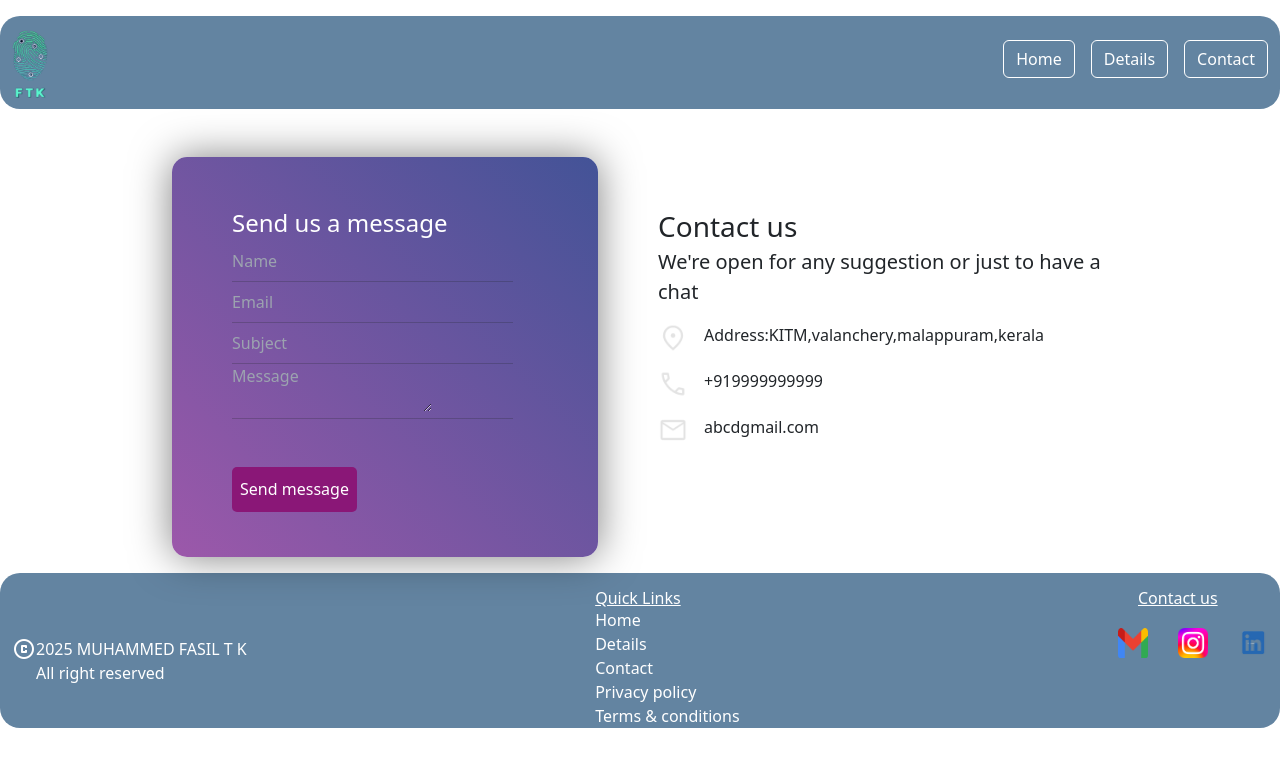
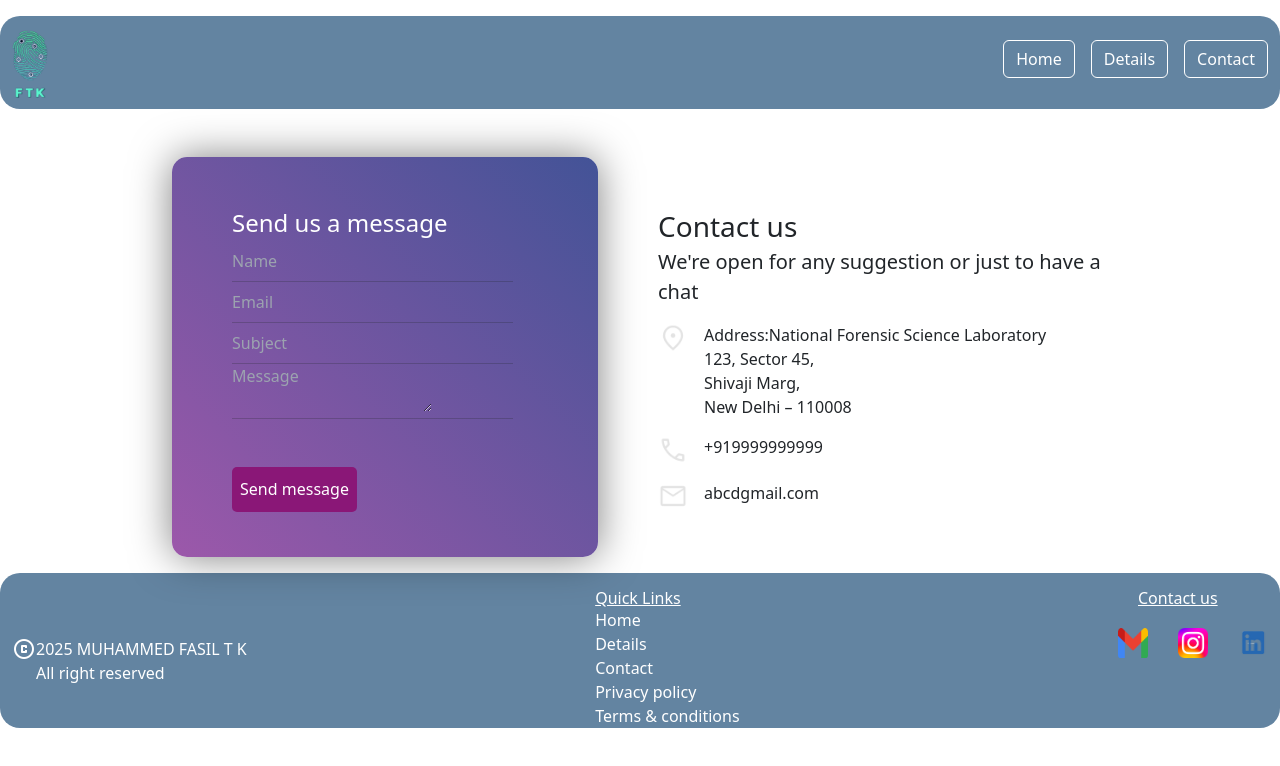
Before and after one commit to muhdfasil/nest-project, an Angular app: page /contact in a window 1280 px wide. Shown: the top 766 px of the page. Built offline with nearby package versions, Linux system fonts and the light colour scheme.

Commit message:
update contact address

```diff
--- a/src/app/pages/contact/contact.component.html
+++ b/src/app/pages/contact/contact.component.html
@@ -32,7 +32,10 @@
             <p class="fs-5">We're open for any suggestion or just to have a chat</p>
             <div class="d-flex mt-3">
                 <img src="location.png" alt="location image">
-                <p class="ms-3">Address:KITM,valanchery,malappuram,kerala</p>
+                <p class="ms-3">Address:National Forensic Science Laboratory <br>
+                    123, Sector 45,<br>
+                    Shivaji Marg,<br>
+                    New Delhi – 110008</p>
             </div>
             <div class="d-flex mt-3">
                 <img src="phone.png" alt="phone image">
```
